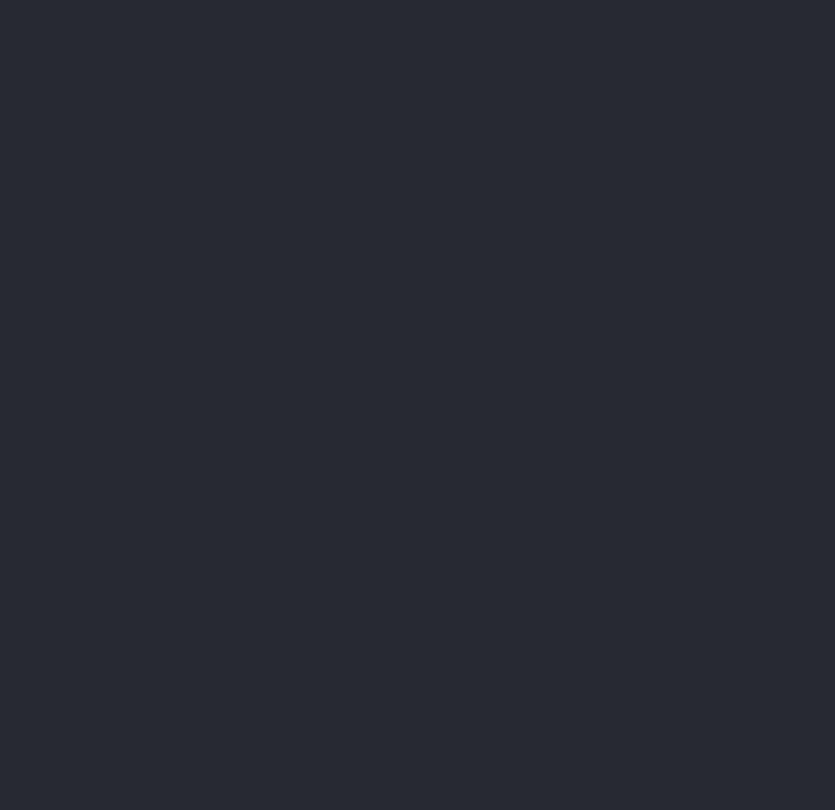
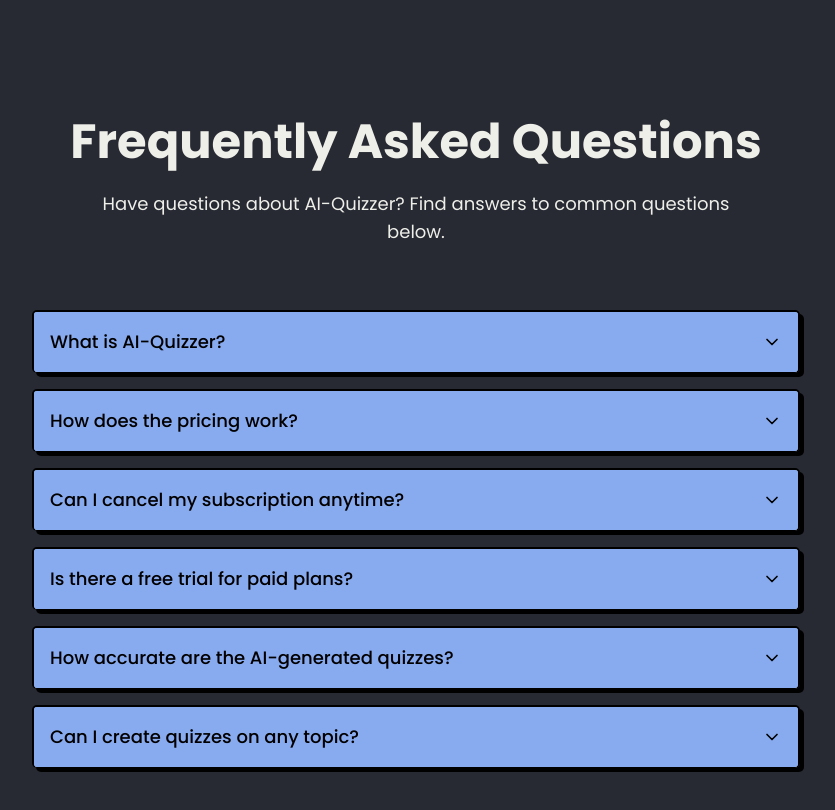
Before and after one commit to druvkotwani/ai-quizzer, a Next.js app: page /pricing in a window 1280 px wide. Shown: the part 1266-2076 px from the top of the page, without its empty margins (224-1059 px from the left). Before the commit the page ends 1400 px from the top, so only its background shows below. Built offline with nearby package versions, Linux system fonts and the light colour scheme.

Commit message:
feat: added accordion/faqs section to the pricing page

```diff
--- a/package.json
+++ b/package.json
@@ -9,6 +9,7 @@
     "lint": "next lint"
   },
   "dependencies": {
+    "@radix-ui/react-accordion": "^1.2.3",
     "@radix-ui/react-dialog": "^1.1.6",
     "@radix-ui/react-menubar": "^1.1.6",
     "@radix-ui/react-navigation-menu": "^1.2.5",
--- a/src/app/pricing/PricingPageClient.tsx
+++ b/src/app/pricing/PricingPageClient.tsx
@@ -4,6 +4,7 @@
 import { motion } from "framer-motion";
 import { PricingCard } from "@/components/pricing/PricingCard";
 import { Button } from "@/components/ui/button";
+import PricingFAQ from "@/components/pricing/PricingFAQ";
 
 const pricingPlans = [
   {
@@ -41,7 +42,7 @@
     popular: true,
     color: "bg-[#ff8e3c]",
     hoverColor: "#ff9f50", // slightly lighter orange
-  }
+  },
 ];
 
 export default function PricingPageClient() {
@@ -144,6 +145,9 @@
             </Button>
           </motion.div>
         </motion.div>
+
+        {/* FAQ Section */}
+        <PricingFAQ />
       </div>
     </motion.div>
   );
--- /dev/null
+++ b/src/components/pricing/PricingFAQ.tsx
@@ -0,0 +1,89 @@
+"use client";
+
+import React from "react";
+import { motion } from "framer-motion";
+import {
+  Accordion,
+  AccordionContent,
+  AccordionItem,
+  AccordionTrigger,
+} from "@/components/ui/accordion";
+
+const faqItems = [
+  {
+    question: "What is AI-Quizzer?",
+    answer:
+      "AI-Quizzer is an intelligent quiz platform that uses AI to generate personalized quizzes based on your learning needs. It adapts to your knowledge level and helps you improve in areas where you need the most practice.",
+  },
+  {
+    question: "How does the pricing work?",
+    answer:
+      "We offer three pricing tiers: Free, Pro, and Enterprise. The Free tier gives you access to basic features with limited quizzes per month. The Pro tier offers unlimited quizzes and additional features for a monthly subscription. The Enterprise plan is customized for organizations with advanced needs.",
+  },
+  {
+    question: "Can I cancel my subscription anytime?",
+    answer:
+      "Yes, you can cancel your subscription at any time. If you cancel, you'll continue to have access to your paid features until the end of your billing period.",
+  },
+  {
+    question: "Is there a free trial for paid plans?",
+    answer:
+      "Yes, we offer a 7-day free trial for our Pro plan. This gives you full access to all Pro features so you can experience the benefits before committing to a subscription.",
+  },
+  {
+    question: "How accurate are the AI-generated quizzes?",
+    answer:
+      "Our AI-generated quizzes are highly accurate and regularly updated with the latest information. We use advanced language models to ensure questions are relevant, challenging, and educational.",
+  },
+  {
+    question: "Can I create quizzes on any topic?",
+    answer:
+      "Yes, you can create quizzes on virtually any topic. Our AI is trained on a wide range of subjects including programming, science, history, literature, and many more. If you have specific needs, our Enterprise plan offers custom quiz creation for specialized topics.",
+  },
+];
+
+const PricingFAQ = () => {
+  return (
+    <section className="pt-32 pb-8 px-4 md:px-6 lg:px-8 max-w-7xl mx-auto">
+      <motion.div
+        initial={{ opacity: 0, y: 20 }}
+        animate={{ opacity: 1, y: 0 }}
+        transition={{ duration: 0.6 }}
+        className="text-center mb-16"
+      >
+        <h2 className="text-4xl md:text-5xl font-bold mb-6">
+          Frequently Asked Questions
+        </h2>
+        <p className="text-lg text-muted-foreground max-w-2xl mx-auto">
+          Have questions about AI-Quizzer? Find answers to common questions below.
+        </p>
+      </motion.div>
+
+      <motion.div
+        initial={{ opacity: 0 }}
+        animate={{ opacity: 1 }}
+        transition={{ duration: 0.6, delay: 0.2 }}
+        className="max-w-3xl mx-auto"
+      >
+        <Accordion type="single" collapsible className="space-y-4">
+          {faqItems.map((item, index) => (
+            <AccordionItem
+              key={index}
+              value={`item-${index}`}
+              className="bg-blue-200/80 hover:bg-blue-200 transition-colors duration-200"
+            >
+              <AccordionTrigger className="text-base md:text-lg font-medium text-left">
+                {item.question}
+              </AccordionTrigger>
+              <AccordionContent>
+                <p className="text-muted-foreground">{item.answer}</p>
+              </AccordionContent>
+            </AccordionItem>
+          ))}
+        </Accordion>
+      </motion.div>
+    </section>
+  );
+};
+
+export default PricingFAQ;
--- /dev/null
+++ b/src/components/ui/accordion.tsx
@@ -0,0 +1,62 @@
+"use client"
+
+import * as AccordionPrimitive from "@radix-ui/react-accordion"
+import { ChevronDown } from "lucide-react"
+
+import * as React from "react"
+
+import { cn } from "@/lib/utils"
+
+const Accordion = AccordionPrimitive.Root
+
+const AccordionItem = React.forwardRef<
+  React.ElementRef<typeof AccordionPrimitive.Item>,
+  React.ComponentPropsWithoutRef<typeof AccordionPrimitive.Item>
+>(({ className, ...props }, ref) => (
+  <AccordionPrimitive.Item
+    ref={ref}
+    className={cn(
+      "rounded-base overflow-x-hidden border-2 border-b border-border dark:border-darkBorder shadow-light dark:shadow-dark",
+      className,
+    )}
+    {...props}
+  />
+))
+AccordionItem.displayName = "AccordionItem"
+
+const AccordionTrigger = React.forwardRef<
+  React.ElementRef<typeof AccordionPrimitive.Trigger>,
+  React.ComponentPropsWithoutRef<typeof AccordionPrimitive.Trigger>
+>(({ className, children, ...props }, ref) => (
+  <AccordionPrimitive.Header className="flex">
+    <AccordionPrimitive.Trigger
+      ref={ref}
+      className={cn(
+        "flex flex-1 items-center justify-between text-text border-border dark:border-darkBorder bg-main p-4 font-heading transition-all [&[data-state=open]>svg]:rotate-180 [&[data-state=open]]:rounded-b-none [&[data-state=open]]:border-b-2",
+        className,
+      )}
+      {...props}
+    >
+      {children}
+      <ChevronDown className="h-5 w-5 shrink-0 transition-transform duration-200" />
+    </AccordionPrimitive.Trigger>
+  </AccordionPrimitive.Header>
+))
+AccordionTrigger.displayName = AccordionPrimitive.Trigger.displayName
+
+const AccordionContent = React.forwardRef<
+  React.ElementRef<typeof AccordionPrimitive.Content>,
+  React.ComponentPropsWithoutRef<typeof AccordionPrimitive.Content>
+>(({ className, children, ...props }, ref) => (
+  <AccordionPrimitive.Content
+    ref={ref}
+    className="overflow-hidden text-sm font-base transition-all data-[state=closed]:animate-accordion-up data-[state=open]:animate-accordion-down"
+    {...props}
+  >
+    <div className={cn("p-4 bg-white dark:bg-secondaryBlack", className)}>{children}</div>
+  </AccordionPrimitive.Content>
+))
+
+AccordionContent.displayName = AccordionPrimitive.Content.displayName
+
+export { Accordion, AccordionItem, AccordionTrigger, AccordionContent }
--- a/tailwind.config.ts
+++ b/tailwind.config.ts
@@ -11,58 +11,74 @@
   theme: {
   	extend: {
   		animation: {
-        "wave-pulse": "wave-pulse 4s ease-in-out infinite",
+  			'wave-pulse': 'wave-pulse 4s ease-in-out infinite',
+  			'accordion-down': 'accordion-down 0.2s ease-out',
+  			'accordion-up': 'accordion-up 0.2s ease-out'
   		},
   		keyframes: {
-        "wave-pulse": {
-          "0%, 100%": { opacity: "0.4" },
-          "50%": { opacity: "0.7" },
+  			'wave-pulse': {
+  				'0%, 100%': {
+  					opacity: '0.4'
   				},
+  				'50%': {
+  					opacity: '0.7'
+  				}
+  			},
+  			'accordion-down': {
+  				from: {
+  					height: '0'
+  				},
+  				to: {
+  					height: 'var(--radix-accordion-content-height)'
+  				}
+  			},
+  			'accordion-up': {
+  				from: {
+  					height: 'var(--radix-accordion-content-height)'
+  				},
+  				to: {
+  					height: '0'
+  				}
+  			}
   		},
   		colors: {
-        main: "#88aaee",
-        overlay: "rgba(0,0,0,0.8)", // background color overlay for alert dialogs, modals, etc.
-
-        // light mode
-        bg: "#dfe5f2",
-        text: "#000",
-        border: "#000",
-
-        // dark mode
-        darkBg: "#272933",
-        darkText: "#eeefe9",
-        darkBorder: "#000",
-        secondaryBlack: "#212121", // opposite of plain white, not used pitch black because borders and box-shadows are that color
+  			main: '#88aaee',
+  			overlay: 'rgba(0,0,0,0.8)',
+  			bg: '#dfe5f2',
+  			text: '#000',
+  			border: '#000',
+  			darkBg: '#272933',
+  			darkText: '#eeefe9',
+  			darkBorder: '#000',
+  			secondaryBlack: '#212121'
   		},
   		borderRadius: {
-        base: "5px",
+  			base: '5px'
   		},
   		boxShadow: {
-        light: "4px 4px 0px 0px #000",
-        dark: "4px 4px 0px 0px #000",
+  			light: '4px 4px 0px 0px #000',
+  			dark: '4px 4px 0px 0px #000'
   		},
   		translate: {
-        boxShadowX: "4px",
-        boxShadowY: "4px",
-        reverseBoxShadowX: "-4px",
-        reverseBoxShadowY: "-4px",
+  			boxShadowX: '4px',
+  			boxShadowY: '4px',
+  			reverseBoxShadowX: '-4px',
+  			reverseBoxShadowY: '-4px'
   		},
   		fontWeight: {
-        base: "500",
-        heading: "700",
+  			base: '500',
+  			heading: '700'
   		},
   		utilities: {
   			'.no-scrollbar': {
-          /* Hide scrollbar for Chrome, Safari and Opera */
   				'&::-webkit-scrollbar': {
-            display: 'none',
+  					display: 'none'
   				},
-          /* Hide scrollbar for IE, Edge and Firefox */
-          '-ms-overflow-style': 'none',  /* IE and Edge */
-          'scrollbar-width': 'none',     /* Firefox */
+  				'-ms-overflow-style': 'none',
+  				'scrollbar-width': 'none'
+  			}
   		}
   	}
   },
-  },
   plugins: [tailwindcssAnimate],
 } satisfies Config;
```
Also changed, not shown: 1 other file (tests, documents, lock files or other folders). Lines whose indentation alone changed are shown as unchanged.
